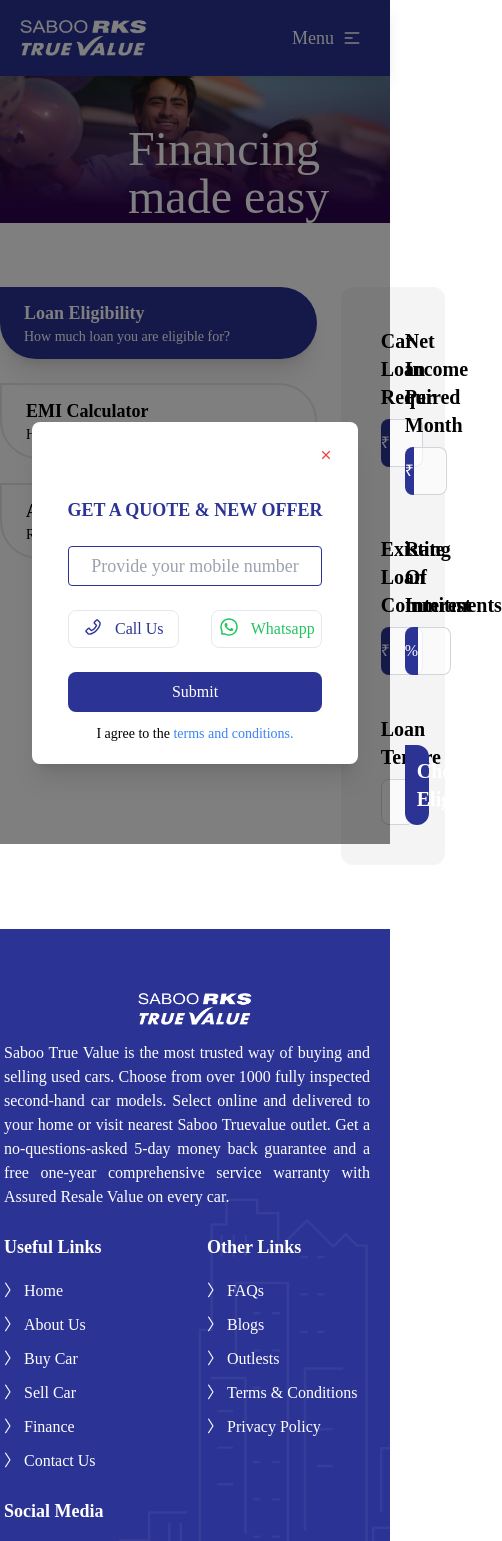
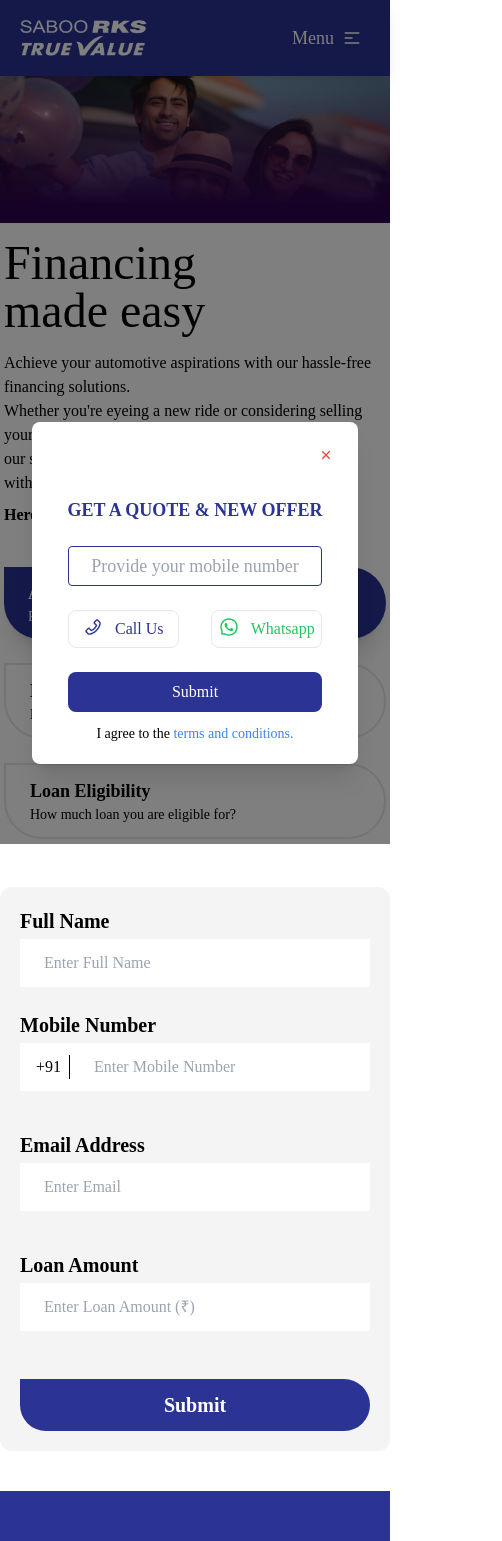
Before and after one commit to SabooTrueValue/truevalue-frontend, a React (Create React App) app: page /finance in a window 390 px wide. Shown: the top 1541 px of the page, 502 px wide, since content can reach past the window. Built offline with nearby package versions, Linux system fonts and the light colour scheme; what export-to-csv would draw is missing.

Commit message:
done with finance page form submission

```diff
--- a/src/screen/about-us/AboutUs.jsx
+++ b/src/screen/about-us/AboutUs.jsx
@@ -6,7 +6,7 @@ export const AboutUs = () => {
         src={require("../../assets/about-us/Maruti-Suzuki-TrueValue-Showrrom.jpg")}
         alt=""
       />
-      <div className="container pb-10 mx-auto space-y-4">
+      <div className="container px-1 pb-10 mx-auto space-y-4">
         {" "}
         <img
           src={require("../../assets/about-us/Truevalue-About-us-Banner.jpg")}
--- a/src/screen/finance/Finance.jsx
+++ b/src/screen/finance/Finance.jsx
@@ -1,15 +1,18 @@
 import React, { useCallback, useEffect, useState } from "react";
 import HeroImage from "../../assets/other/loan-banner.webp";
 import EMISlider from "./EMISlider";
+import { Toaster, toast } from "react-hot-toast";
+import { collection, addDoc } from "firebase/firestore";
+import { FirebaseStore } from "../../components/context/Firebase";
 
 const Finance = () => {
   const [selected, setSelected] = useState(1);
   return (
-    <div >
+    <div>
       <section className="overflow-hidden">
         <div className="relative">
           <img src={HeroImage} alt="" className="w-full" />
-          <div className="container absolute mx-auto text-white top-1/3 left-32">
+          <div className="container mx-auto md:text-white md:absolute top-1/3 md;left-32 px-1 pt-4">
             <div className="mb-4 text-5xl">
               Financing <br /> made easy
             </div>
@@ -25,8 +28,8 @@ const Finance = () => {
           </div>
         </div>
       </section>
-      <section className="container flex gap-6 mx-auto my-16 select-none">
-        <div className="select-none">
+      <section className="container flex flex-col gap-6 py-10 mx-auto select-none md:my-16 lg:flex-row">
+        <div className="px-1 select-none">
           <div
             onClick={() => {
               setSelected(1);
@@ -34,10 +37,12 @@ const Finance = () => {
             }}
             className={`px-6 py-3 mb-6 ${
               selected === 1 ? "bg-primary text-white shadow-xl" : "border-2 "
-            }  cursor-pointer   rounded-r-full rounded-bl-full whitespace-nowrap hover:shadow-xl`}
+            }  cursor-pointer   rounded-r-full rounded-bl-full sm:whitespace-nowrap hover:shadow-xl`}
           >
-            <span className="text-lg font-semibold ">Loan Eligibility</span>
-            <div className="text-sm">How much loan you are eligible for?</div>
+            <span className="text-lg font-semibold ">Apply for Loan</span>
+            <div className="text-sm">
+              Receive immediate support in obtaining a loan.
+            </div>
           </div>
           <div
             onClick={() => {
@@ -60,22 +65,21 @@ const Finance = () => {
               selected === 3 ? "bg-primary text-white shadow-xl" : "border-2"
             }  cursor-pointer   rounded-r-full rounded-bl-full whitespace-nowrap   hover:shadow-xl`}
           >
-            <span className="text-lg font-semibold ">Apply for Loan</span>
-            <div className="text-sm">
-              Receive immediate support in obtaining a loan.
-            </div>
+            <span className="text-lg font-semibold ">Loan Eligibility</span>
+            <div className="text-sm">How much loan you are eligible for?</div>
           </div>
         </div>
         <div className="bg-[#F4F4F4] w-full  rounded-xl ">
           {selected === 1 ? (
-            <TabOne />
+            <TabThree />
           ) : selected === 2 ? (
             <TabTwo />
           ) : (
-            <TabThree />
+            <TabOne />
           )}
         </div>
       </section>
+      <Toaster />
     </div>
   );
 };
@@ -83,7 +87,7 @@ const Finance = () => {
 const TabOne = () => {
   return (
     <div className="p-10 mx-auto ">
-      <div className="grid grid-cols-2 gap-x-6 gap-y-10">
+      <div className="grid md:grid-cols-2 gap-x-6 gap-y-10">
         <div className="">
           <div className="mb-2 text-xl font-semibold">Car Loan Required</div>
           <div className="flex">
@@ -389,6 +393,9 @@ const TabThree = () => {
     phone: "",
     loanAmount: "",
   });
+  const [loading, setLoading] = useState(false);
+  const [submitting, setSubmitting] = useState(false);
+
   const handleChange = (e) => {
     const { name, value } = e.target;
     setFormData({
@@ -397,24 +404,57 @@ const TabThree = () => {
     });
   };
 
-  const handleSubmit = (event) => {
+  const handleSubmit = async (event) => {
     event.preventDefault(); // Prevents the default form submission behavior
     // Add validation logic for email, etc.
-    if (formData.fullName && formData.email) {
-      // setFormNumber(2);
-      // alert("Proceeding...");
-      alert(
-        `Name: ${formData.fullName}   Email: ${formData.email}  Phone: ${formData.phone} Loan Amount: ${formData.loanAmount}`
-      );
-      alert("form submitted successfully!");
-    } else {
-      alert("Please fill in both Full Name and Email.");
-    }
+     try {
+        // Simulate form submission delay
+        setSubmitting(true);
+       setLoading(true);
+       console.log("Form data", formData);
+       const docRef = await addDoc(
+         collection(FirebaseStore, "finance"),
+         formData
+       );
+
+       // setCurrentStep(5);
+       console.log("Document written with ID: ", docRef.id);
+       setLoading(false);
+
+
+
+        // Your actual form submission logic goes here
+        // For demonstration purposes, let's display a success message using toast
+        toast.success('Form submitted successfully');
+
+        setFormData({
+          fullName: "",
+          email: "",
+          phone: "",
+          loanAmount: "",
+        });
+
+        // Reset form values after successful submission
+        // resetForm({
+        //   name: "",
+        //   email: "",
+        //   phone: "",
+        //   message: "",
+        //   disclaimer: false,
+        // });
+      } catch (error) {
+        // Handle form submission errors here
+        console.error("Form submission error:", error);
+        toast.error('Form submission failed');
+      } finally {
+        // Always set submitting state to false after form submission
+        setSubmitting(false);
+      }
   };
 
   return (
     <form onSubmit={handleSubmit}>
-      <div className="grid grid-cols-2 gap-6 p-10">
+      <div className="grid gap-6 p-5 md:p-10 md:grid-cols-2">
         <div>
           <div className="mb-1 text-xl font-semibold">Full Name</div>
           <input
@@ -430,15 +470,16 @@ const TabThree = () => {
         </div>
         <div>
           <div className="mb-1 text-xl font-semibold">Mobile Number</div>
-          <div className="flex px-2 py-2 bg-white ">
-            <div className="px-4 my-auto border-r border-black">+91</div>
+          <div className="flex px-2 py-2 overflow-hidden bg-white">
+            <div className="px-2 my-auto border-r border-black lg:px-4">+91</div>
             <div>
               <input
                 type="tel"
                 name="phone"
                 id=""
                 required
-                pattern="[0-9]{10}"
+               autoComplete="off"
+                // pattern="[0-9]{10}"
                 className="bg-[#ffffff] ml-4 px-2 py-1 outline-none"
                 // className="bg-[#F4F4F4] ml-4 px-2 py-1 outline-none invalid:border border-0 border-gray-300  invalid:border-red-500"
                 placeholder="Enter Mobile Number"
@@ -465,7 +506,7 @@ const TabThree = () => {
         <div>
           <div className="mt-4 mb-1 text-xl font-semibold">Loan Amount</div>
           <input
-            type="text"
+            type="number"
             name="loanAmount"
             id=""
             required
@@ -478,9 +519,10 @@ const TabThree = () => {
         <div className="flex items-end mt-4">
           <button
             type="submit"
+            disabled={submitting}
             className="w-full px-3 py-3 mt-2 text-xl font-semibold text-center text-white rounded-r-full rounded-bl-full cursor-pointer bg-primary"
           >
-            Submit
+           {loading ? "Submiting..." : "Submit"}
           </button>
         </div>
       </div>
```
